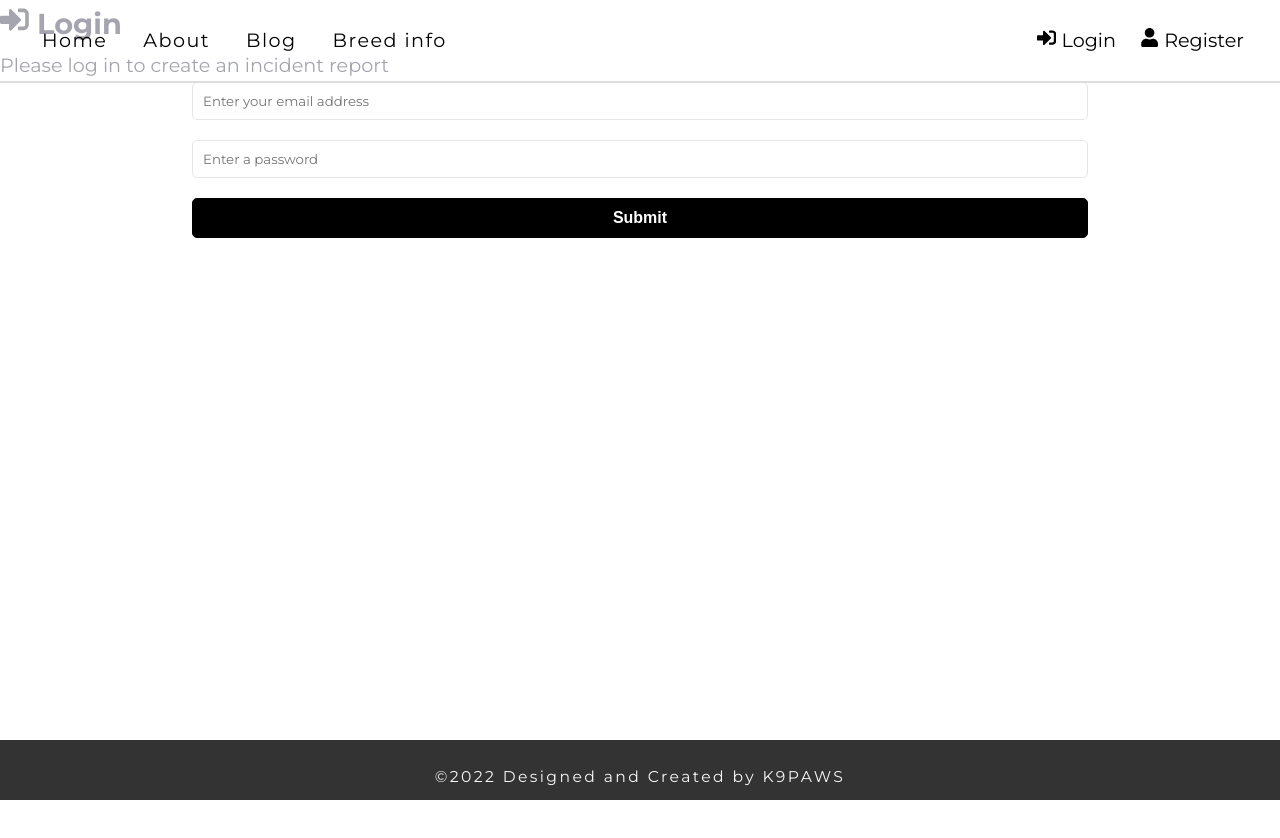
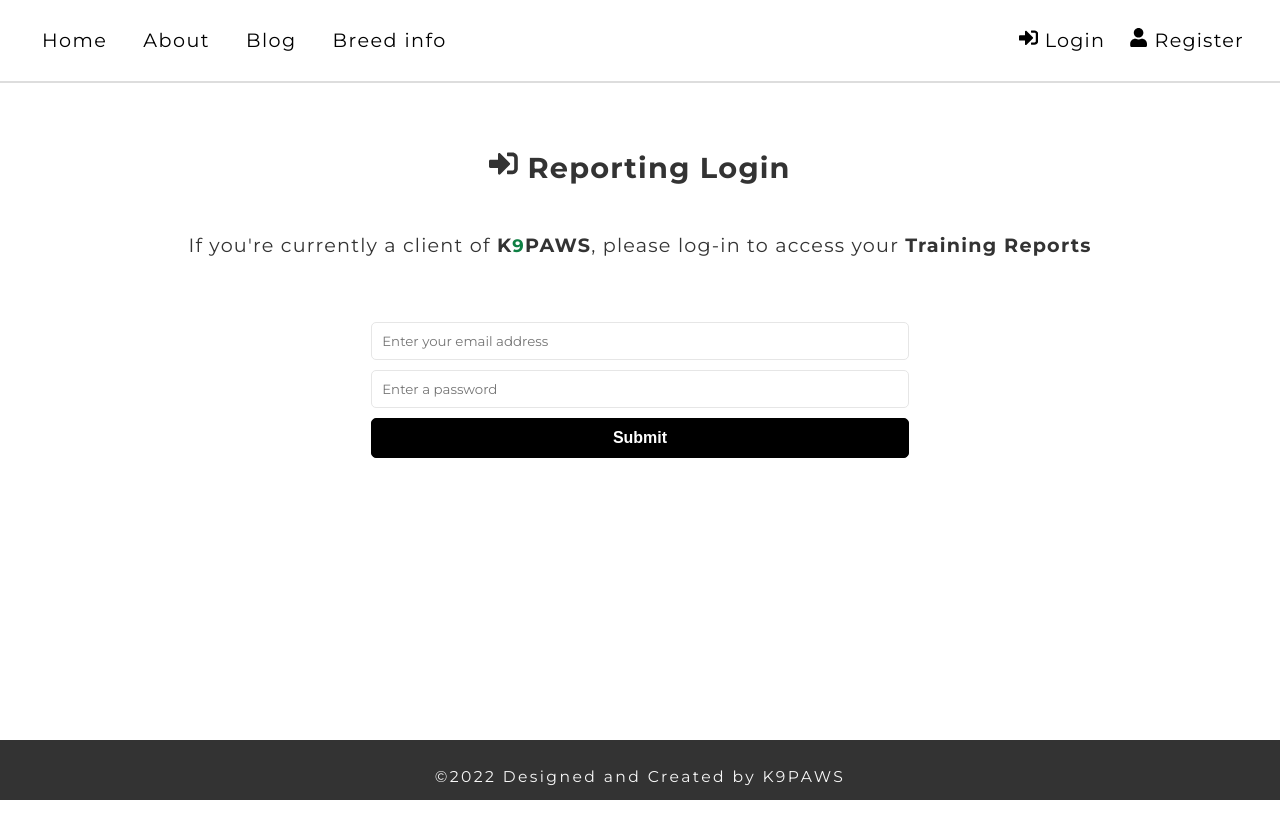
Before and after one commit to grosen-coding/k9paws-website, a React (Create React App) app in the folder frontend/: page /login in a window 1280 px wide. Shown: the top 838 px of the page. Before the commit the page ends 800 px from the top, so only its background shows below. Built offline with nearby package versions, Linux system fonts and the light colour scheme.

Commit message:
updated login page styling

```diff
--- a/frontend/src/pages/Login.jsx
+++ b/frontend/src/pages/Login.jsx
@@ -60,15 +60,17 @@ function Login() {
 
     return (
 
-        <>
-            <section className="heading">
+    <section className='wrapper'>
+
+        <div className="login-container">
+            <div className="login-heading">
                 <h1>
-                    <FaSignInAlt /> Login
+                    <FaSignInAlt /> Reporting Login
                 </h1>
-                <p>Please log in to create an incident report</p>
-            </section>
+                <p>If you're currently a client of <strong>K<span className='logo--nine-sm'>9</span>PAWS</strong>, please log-in to access your <strong>Training Reports</strong></p>
+            </div>
 
-            <section className="form">
+            <div className="form">
                 <form onSubmit={onSubmit}>
 
                     <div className="form-group">
@@ -97,8 +99,9 @@ function Login() {
                     </div>
 
                 </form>
-            </section>
-        </>
+            </div>
+        </div>
+    </section>
     )
 }
 
--- a/frontend/src/sass/base/_typography.scss
+++ b/frontend/src/sass/base/_typography.scss
@@ -3,7 +3,7 @@ body {
   font-size: $default-font-size;
   line-height: 1.7;
   color: $color-grey-dark;
-  // position: relative;
+  letter-spacing: .1rem;
 }
 
 h4 {
@@ -20,7 +20,6 @@ h4 {
   top: 50%;
   left: 50%;
   transform: translate(-50%, -50%);
-  // border: 1px solid green;
 
   &--main {
     text-transform: uppercase;
@@ -58,6 +57,11 @@ h4 {
     top: 0.9rem;
     transition: all 0.4s ease;
   }
+
+  &--nine-sm {
+    font-size: 1.5rem;
+        color: $color-primary;
+  }
 }
 
 .heading-secondary {
@@ -78,10 +82,6 @@ h4 {
   color: transparent;
   transition: all 0.2s ease;
 
-  @include respond(phone) {
-    font-size: 3.5rem !important;
-  }
-
   &--white {
     font-size: 3.5rem;
     display: inline-block;
@@ -95,14 +95,6 @@ h4 {
     border-radius: 0.2rem;
     background-color: $color-primary;
   }
-
-  @include respond(tab-port) {
-    font-size: 3rem;
-  }
-
-  @include respond(phone) {
-    font-size: 2.5rem;
-  }
 }
 
 .heading-tertiary {
@@ -111,10 +103,6 @@ h4 {
   font-weight: 700;
   text-transform: uppercase;
   transition: all 0.3s ease;
-
-  @include respond(tab-land) {
-    font-size: 2.3rem;
-  }
 }
 
 .paragraph {
@@ -124,18 +112,3 @@ h4 {
     margin-bottom: 3rem;
   }
 }
-
-// FAQ SECTION
-.faq-heading--sub {
-  display: inline-block;
-  font-size: 1.8rem;
-  font-weight: 400;
-  letter-spacing: 0.3rem;
-  text-transform: uppercase;
-  text-align: center;
-  cursor: default;
-
-  @include respond(phone) {
-    letter-spacing: 0.5rem;
-  }
-}
--- a/frontend/src/sass/pages/_login.scss
+++ b/frontend/src/sass/pages/_login.scss
@@ -0,0 +1,26 @@
+.login {
+
+    &-container {
+    margin-top: 12rem;
+
+    form {
+
+        .form-group {
+            width: 60%;
+            margin: 0 auto;
+        }
+    }
+    }
+
+    &-heading {
+        width: 75%;
+        margin: 0 auto;
+        text-align: center;
+        margin-bottom: 5rem;
+        color: #333;
+
+        h1 {
+            margin-bottom: 3rem;
+        }
+    }
+}
--- a/frontend/src/styles/index.css
+++ b/frontend/src/styles/index.css
@@ -236,6 +236,7 @@ body {
   font-size: 1.6rem;
   line-height: 1.7;
   color: #a5a5af;
+  letter-spacing: 0.1rem;
 }
 
 h4 {
@@ -293,6 +294,10 @@ h4 {
   -webkit-transition: all 0.4s ease;
   transition: all 0.4s ease;
 }
+.logo--nine-sm {
+  font-size: 1.5rem;
+  color: #0e8044;
+}
 
 .heading-secondary {
   font-size: 3.5rem;
@@ -310,11 +315,6 @@ h4 {
   -webkit-transition: all 0.2s ease;
   transition: all 0.2s ease;
 }
-@media only screen and (max-width: 500px) {
-  .heading-secondary {
-    font-size: 3.5rem !important;
-  }
-}
 .heading-secondary--white {
   font-size: 3.5rem;
   display: inline-block;
@@ -328,16 +328,6 @@ h4 {
   border-radius: 0.2rem;
   background-color: #0e8044;
 }
-@media only screen and (max-width: 768px) {
-  .heading-secondary {
-    font-size: 3rem;
-  }
-}
-@media only screen and (max-width: 500px) {
-  .heading-secondary {
-    font-size: 2.5rem;
-  }
-}
 
 .heading-tertiary {
   cursor: default;
@@ -347,32 +337,12 @@ h4 {
   -webkit-transition: all 0.3s ease;
   transition: all 0.3s ease;
 }
-@media only screen and (max-width: 1068px) {
-  .heading-tertiary {
-    font-size: 2.3rem;
-  }
-}
 
 .paragraph {
   font-size: 1.6rem;
 }
 .paragraph:not(:last-child) {
   margin-bottom: 3rem;
-}
-
-.faq-heading--sub {
-  display: inline-block;
-  font-size: 1.8rem;
-  font-weight: 400;
-  letter-spacing: 0.3rem;
-  text-transform: uppercase;
-  text-align: center;
-  cursor: default;
-}
-@media only screen and (max-width: 500px) {
-  .faq-heading--sub {
-    letter-spacing: 0.5rem;
-  }
 }
 
 .u-center-text {
@@ -418,6 +388,24 @@ h4 {
   height: 100vh;
   text-align: center;
   position: relative;
+}
+
+.login-container {
+  margin-top: 12rem;
+}
+.login-container form .form-group {
+  width: 60%;
+  margin: 0 auto;
+}
+.login-heading {
+  width: 75%;
+  margin: 0 auto;
+  text-align: center;
+  margin-bottom: 5rem;
+  color: #333;
+}
+.login-heading h1 {
+  margin-bottom: 3rem;
 }
 
 .blog-main {
```
